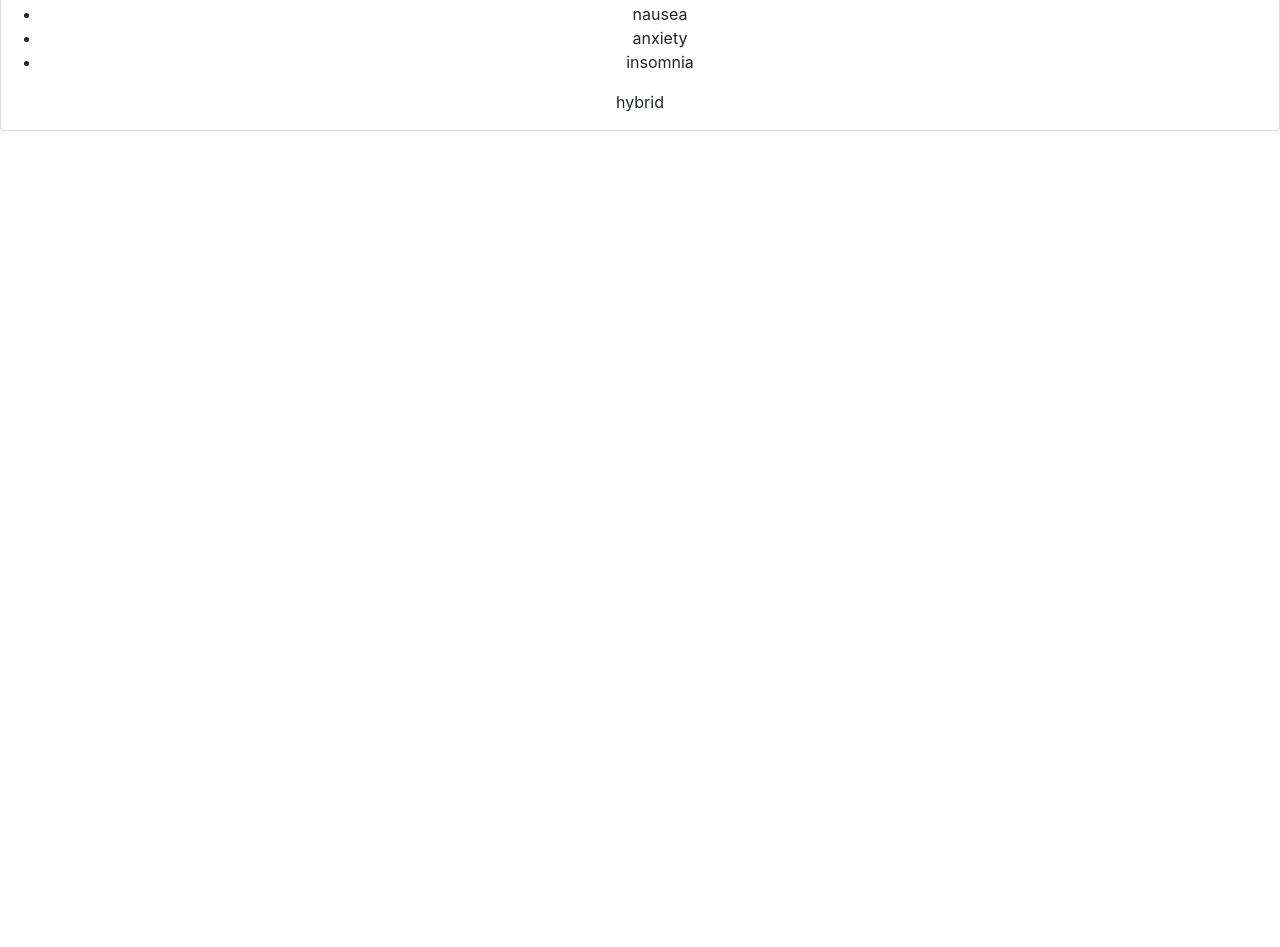
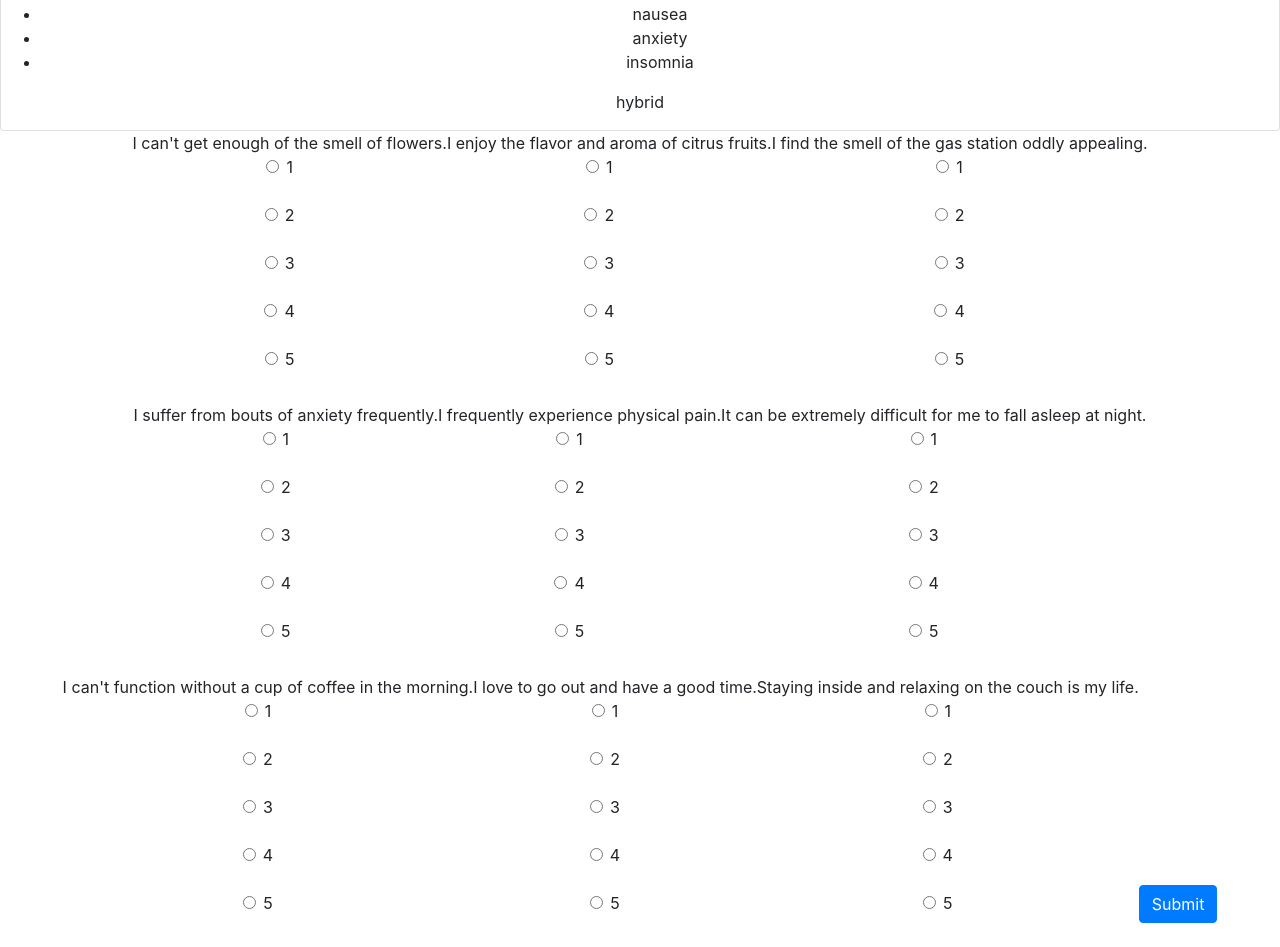
Before and after one commit to BW-Med-Cabinet-2/front-end, a React (Create React App) app in the folder medi-cabinet/: page / in a window 1280 px wide. Shown: the part 440-1387 px from the top of the page. Before the commit the page ends 800 px from the top, so only its background shows below. Built offline with nearby package versions, Linux system fonts and the light colour scheme.

Commit message:
added quiz

```diff
--- a/medi-cabinet/package.json
+++ b/medi-cabinet/package.json
@@ -11,7 +11,6 @@
     "react-dom": "^16.13.1",
     "react-router-dom": "^5.2.0",
     "react-scripts": "3.4.3",
-    "react-strap": "0.0.1",
     "reactstrap": "^8.5.1",
     "yup": "^0.29.3"
   },
--- a/medi-cabinet/src/App.js
+++ b/medi-cabinet/src/App.js
@@ -1,6 +1,8 @@
 import React from 'react';
 import NavBar from './components/NavBar';
-import Cards from './components/Cards/Cards'
+import Cards from './components/Cards/Cards';
+import Quiz from './components/Quiz/Quiz';
+
 import './App.css';
 
 function App() {
@@ -10,6 +12,7 @@ function App() {
         <NavBar />
         {/* <SearchBar /> */}
         <Cards />
+        <Quiz />
       </header>
     </div>
   );
--- /dev/null
+++ b/medi-cabinet/src/Components/Quiz/Quiz.js
@@ -0,0 +1,110 @@
+import React, {useState, useEffect} from 'react';
+import axios from 'axios';
+import {Button, Form} from 'reactstrap';
+import Radio from './Radio';
+
+let questionsArray = [
+    {
+        name: "floral",
+        question: "I can't get enough of the smell of flowers."
+    },
+    {
+        name: "citrus",
+        question: "I enjoy the flavor and aroma of citrus fruits."
+    },
+    {
+        name: "gasoline",
+        question: "I find the smell of the gas station oddly appealing."
+    },
+    {
+        name: "anxiety",
+        question: "I suffer from bouts of anxiety frequently."
+    },
+    {
+        name: "pain",
+        question: "I frequently experience physical pain."
+    },
+    {
+        name: "insomnia",
+        question: "It can be extremely difficult for me to fall asleep at night."
+    },
+    {
+        name: "energetic",
+        question: "I can't function without a cup of coffee in the morning."
+    },
+    {
+        name: "euphoric",
+        question: "I love to go out and have a good time."
+    },
+    {
+        name: "relaxed",
+        question: "Staying inside and relaxing on the couch is my life."
+    },
+]
+
+const initialFormValues = {
+    floral: 0,
+    citrus: 0,
+    gasoline: 0,
+    anxiety: 0,
+    pain: 0,
+    insomnia: 0,
+    energetic: 0,
+    euphoric: 0,
+    relaxed: 0
+}
+
+
+export default function Quiz(props) {
+
+    let [formValues, setFormValues] = useState(initialFormValues);
+    let [quizObject, setQuizObject] = useState(initialFormValues);
+
+    function onChange (event) {
+        const {name, value} = event.target;
+        setFormValues({...formValues, [name]: value})
+    }
+
+    function onSubmit (event){
+        event.preventDefault();
+        submitQuizObj(quizObject)
+    }
+
+    function submitQuizObj (quizObj){
+        axios.post('https:/reqres.in/api/users', quizObj)
+            .then(response => {
+                let testText = JSON.stringify(response.data);
+                let test = document.createElement('div');
+                document.querySelector('.test').appendChild(test)
+                    test.textContent = testText;
+            })
+    }
+
+    useEffect(() => {
+        setQuizObject(formValues)
+    }, [formValues])
+
+    return (
+        <Form onSubmit={onSubmit} className='test'>
+            {questionsArray.map((item, ind) => {
+                return (
+
+                    <label
+                    key={`${item.name}-${ind}`}
+                    htmlFor={item.name}> {item.question}
+                        <br/>
+                        <Radio onChange={onChange} value={1} item={item}/>
+                        <Radio onChange={onChange} value={2} item={item}/>
+                        <Radio onChange={onChange} value={3} item={item}/>
+                        <Radio onChange={onChange} value={4} item={item}/>
+                        <Radio onChange={onChange} value={5} item={item}/>
+
+                    </label>
+
+                )
+                })
+            }
+            <Button color="primary">Submit</Button>
+        </Form>
+    )
+}
--- /dev/null
+++ b/medi-cabinet/src/Components/Quiz/Radio.js
@@ -0,0 +1,23 @@
+import React from 'react';
+import {Input, Label, FormGroup} from 'reactstrap';
+
+export default function Radio({onChange, item, value}){
+
+
+    return (
+        <FormGroup>
+
+            <Label htmlFor={`${item.name}-${value}`}>
+                <Input
+                            id={`${item.name}-${value}`}
+                            className={item.name}
+                            type='radio'
+                            name={item.name}
+                            value={value}
+                            onChange={onChange}
+                            />
+            {value}</Label>
+        </FormGroup>
+
+    )
+}
```
Also changed, not shown: medi-cabinet/public/Medi-Cabinet Nav.png (added), 1 other file (tests, documents, lock files or other folders).
